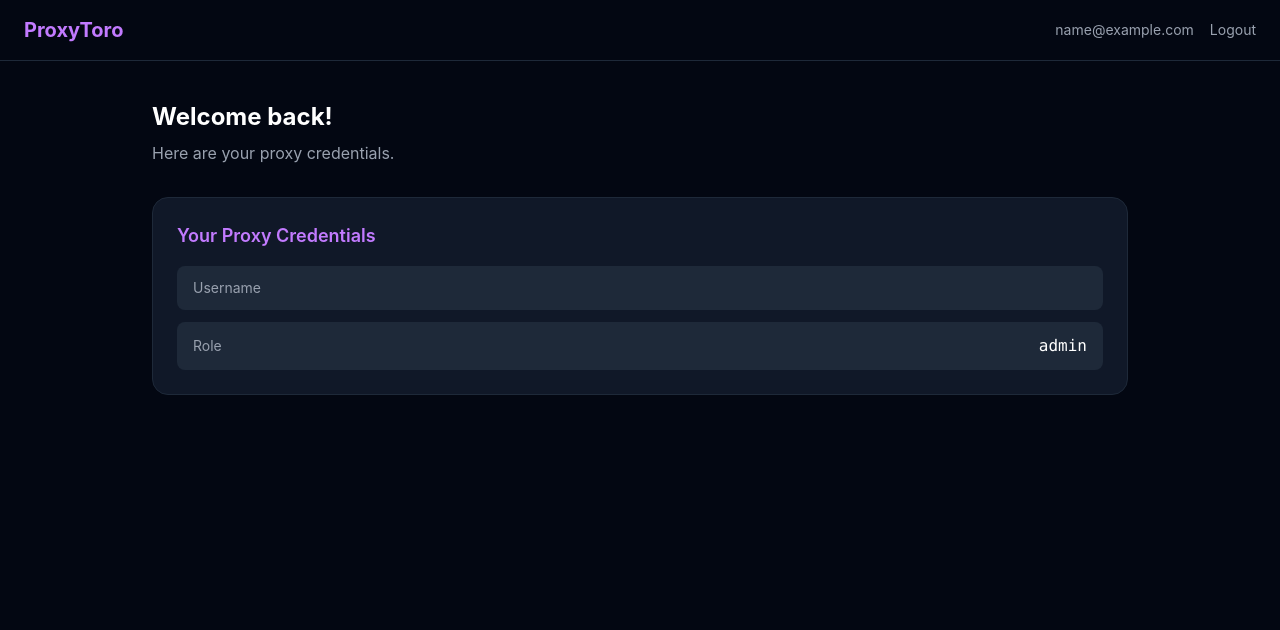
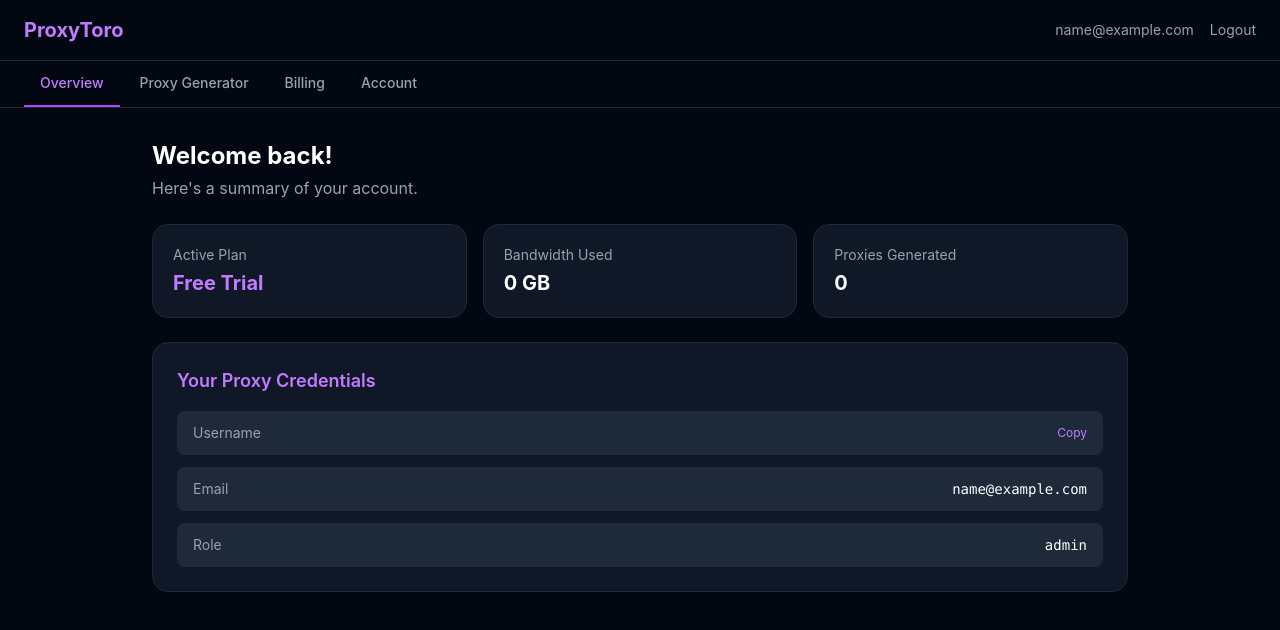
Before and after one commit to yoelKraitman/ProxyToro-Platform, a React app in the folder frontend/: page /dashboard in a window 1280 px wide. Shown: the top 630 px of the page. Built offline with nearby package versions, Linux system fonts and the light colour scheme; sample sign-in values are in the browser's storage; the HTML template or start-up script is replaced by a standard one.

Commit message:
feat: build full dashboard with tabs

```diff
--- a/frontend/src/pages/Dashboard.jsx
+++ b/frontend/src/pages/Dashboard.jsx
@@ -1,13 +1,24 @@
+import { useState } from 'react'
 import { useAuth } from '../context/AuthContext'
 import { useNavigate } from 'react-router-dom'
+
+const TABS = ['Overview', 'Proxy Generator', 'Billing', 'Account']
 
 export default function Dashboard() {
   const { user, logout } = useAuth()
   const navigate = useNavigate()
+  const [activeTab, setActiveTab] = useState('Overview')
+  const [copied, setCopied] = useState('')
 
   const handleLogout = () => {
     logout()
     navigate('/login')
+  }
+
+  const copyToClipboard = (text, label) => {
+    navigator.clipboard.writeText(text)
+    setCopied(label)
+    setTimeout(() => setCopied(''), 2000)
   }
 
   return (
@@ -17,7 +28,7 @@ export default function Dashboard() {
       <nav className="border-b border-gray-800 px-6 py-4 flex items-center justify-between">
         <h1 className="text-xl font-bold text-purple-400">ProxyToro</h1>
         <div className="flex items-center gap-4">
-          <span className="text-gray-400 text-sm">{user?.email}</span>
+          <span className="text-gray-400 text-sm hidden sm:block">{user?.email}</span>
           <button
             onClick={handleLogout}
             className="text-sm text-gray-400 hover:text-white transition"
@@ -27,27 +38,244 @@ export default function Dashboard() {
         </div>
       </nav>
 
-      {/* Content */}
-      <div className="max-w-5xl mx-auto px-6 py-10">
-        <h2 className="text-2xl font-bold mb-2">Welcome back!</h2>
-        <p className="text-gray-400 mb-8">Here are your proxy credentials.</p>
+      {/* Tabs */}
+      <div className="border-b border-gray-800 px-6">
+        <div className="flex gap-1 overflow-x-auto">
+          {TABS.map(tab => (
+            <button
+              key={tab}
+              onClick={() => setActiveTab(tab)}
+              className={`px-4 py-3 text-sm font-medium whitespace-nowrap transition border-b-2 ${
+                activeTab === tab
+                  ? 'border-purple-500 text-purple-400'
+                  : 'border-transparent text-gray-400 hover:text-white'
+              }`}
+            >
+              {tab}
+            </button>
+          ))}
+        </div>
+      </div>
 
-        {/* Credentials Card */}
+      {/* Page Content */}
+      <div className="max-w-5xl mx-auto px-6 py-8">
+
+        {/* ── OVERVIEW ── */}
+        {activeTab === 'Overview' && (
+          <div className="space-y-6">
+            <div>
+              <h2 className="text-2xl font-bold mb-1">Welcome back!</h2>
+              <p className="text-gray-400">Here's a summary of your account.</p>
+            </div>
+
+            {/* Stats */}
+            <div className="grid grid-cols-1 sm:grid-cols-3 gap-4">
+              <div className="bg-gray-900 border border-gray-800 rounded-2xl p-5">
+                <p className="text-gray-400 text-sm mb-1">Active Plan</p>
+                <p className="text-xl font-bold text-purple-400">Free Trial</p>
+              </div>
+              <div className="bg-gray-900 border border-gray-800 rounded-2xl p-5">
+                <p className="text-gray-400 text-sm mb-1">Bandwidth Used</p>
+                <p className="text-xl font-bold">0 GB</p>
+              </div>
+              <div className="bg-gray-900 border border-gray-800 rounded-2xl p-5">
+                <p className="text-gray-400 text-sm mb-1">Proxies Generated</p>
+                <p className="text-xl font-bold">0</p>
+              </div>
+            </div>
+
+            {/* Credentials */}
             <div className="bg-gray-900 border border-gray-800 rounded-2xl p-6">
               <h3 className="text-lg font-semibold mb-4 text-purple-400">Your Proxy Credentials</h3>
               <div className="space-y-3">
-            <div className="flex justify-between items-center bg-gray-800 rounded-lg px-4 py-3">
-              <span className="text-gray-400 text-sm">Username</span>
-              <span className="font-mono text-white">{user?.proxyUsername}</span>
+                {[
+                  { label: 'Username', value: user?.proxyUsername },
+                  { label: 'Email', value: user?.email },
+                  { label: 'Role', value: user?.role },
+                ].map(({ label, value }) => (
+                  <div key={label} className="flex justify-between items-center bg-gray-800 rounded-lg px-4 py-3">
+                    <span className="text-gray-400 text-sm">{label}</span>
+                    <div className="flex items-center gap-3">
+                      <span className="font-mono text-white text-sm">{value}</span>
+                      {label === 'Username' && (
+                        <button
+                          onClick={() => copyToClipboard(value, label)}
+                          className="text-xs text-purple-400 hover:text-purple-300 transition"
+                        >
+                          {copied === label ? 'Copied!' : 'Copy'}
+                        </button>
+                      )}
                     </div>
-            <div className="flex justify-between items-center bg-gray-800 rounded-lg px-4 py-3">
-              <span className="text-gray-400 text-sm">Role</span>
-              <span className="font-mono text-white">{user?.role}</span>
+                  </div>
+                ))}
               </div>
             </div>
           </div>
+        )}
+
+        {/* ── PROXY GENERATOR ── */}
+        {activeTab === 'Proxy Generator' && (
+          <div className="space-y-6">
+            <div>
+              <h2 className="text-2xl font-bold mb-1">Proxy Generator</h2>
+              <p className="text-gray-400">Select your options and generate proxies.</p>
             </div>
 
+            <div className="bg-gray-900 border border-gray-800 rounded-2xl p-6 space-y-5">
+
+              {/* Proxy Type */}
+              <div>
+                <label className="block text-sm text-gray-400 mb-2">Proxy Type</label>
+                <div className="grid grid-cols-3 gap-3">
+                  {['Residential', 'Datacenter', 'Mobile'].map(type => (
+                    <button
+                      key={type}
+                      className="border border-gray-700 hover:border-purple-500 text-gray-300 hover:text-white rounded-lg py-3 text-sm transition"
+                    >
+                      {type}
+                    </button>
+                  ))}
+                </div>
+              </div>
+
+              {/* Location */}
+              <div>
+                <label className="block text-sm text-gray-400 mb-2">Location</label>
+                <select className="w-full bg-gray-800 border border-gray-700 text-white rounded-lg px-4 py-3 focus:outline-none focus:border-purple-500">
+                  <option>United States</option>
+                  <option>United Kingdom</option>
+                  <option>Germany</option>
+                  <option>France</option>
+                  <option>Israel</option>
+                  <option>Any</option>
+                </select>
+              </div>
+
+              {/* Amount */}
+              <div>
+                <label className="block text-sm text-gray-400 mb-2">Amount</label>
+                <input
+                  type="number"
+                  defaultValue={10}
+                  min={1}
+                  max={100}
+                  className="w-full bg-gray-800 border border-gray-700 text-white rounded-lg px-4 py-3 focus:outline-none focus:border-purple-500"
+                />
+              </div>
+
+              <button className="w-full bg-purple-600 hover:bg-purple-700 text-white font-semibold py-3 rounded-lg transition">
+                Generate Proxies
+              </button>
+            </div>
+
+            {/* Output placeholder */}
+            <div className="bg-gray-900 border border-gray-800 rounded-2xl p-6">
+              <div className="flex justify-between items-center mb-4">
+                <h3 className="text-sm font-medium text-gray-400">Output</h3>
+                <button className="text-xs text-purple-400 hover:text-purple-300">Copy All</button>
+              </div>
+              <div className="bg-gray-800 rounded-lg p-4 min-h-32 font-mono text-sm text-gray-500">
+                Your proxies will appear here...
+              </div>
+            </div>
+          </div>
+        )}
+
+        {/* ── BILLING ── */}
+        {activeTab === 'Billing' && (
+          <div className="space-y-6">
+            <div>
+              <h2 className="text-2xl font-bold mb-1">Plans & Billing</h2>
+              <p className="text-gray-400">Choose a plan that fits your needs.</p>
+            </div>
+
+            {/* Plans */}
+            <div className="grid grid-cols-1 sm:grid-cols-3 gap-4">
+              {[
+                { name: 'Starter', price: '$9', bandwidth: '10 GB', proxies: '100', color: 'gray' },
+                { name: 'Pro', price: '$29', bandwidth: '50 GB', proxies: '500', color: 'purple', popular: true },
+                { name: 'Business', price: '$79', bandwidth: '200 GB', proxies: 'Unlimited', color: 'gray' },
+              ].map(plan => (
+                <div
+                  key={plan.name}
+                  className={`bg-gray-900 rounded-2xl p-6 border ${
+                    plan.popular ? 'border-purple-500' : 'border-gray-800'
+                  } relative`}
+                >
+                  {plan.popular && (
+                    <span className="absolute -top-3 left-1/2 -translate-x-1/2 bg-purple-600 text-white text-xs px-3 py-1 rounded-full">
+                      Most Popular
+                    </span>
+                  )}
+                  <h3 className="text-lg font-bold mb-1">{plan.name}</h3>
+                  <p className="text-3xl font-bold text-purple-400 mb-4">{plan.price}<span className="text-sm text-gray-400">/mo</span></p>
+                  <ul className="space-y-2 text-sm text-gray-400 mb-6">
+                    <li>✓ {plan.bandwidth} bandwidth</li>
+                    <li>✓ {plan.proxies} proxies</li>
+                    <li>✓ All locations</li>
+                    <li>✓ 24/7 support</li>
+                  </ul>
+                  <button className={`w-full py-2 rounded-lg text-sm font-semibold transition ${
+                    plan.popular
+                      ? 'bg-purple-600 hover:bg-purple-700 text-white'
+                      : 'border border-gray-700 hover:border-purple-500 text-gray-300'
+                  }`}>
+                    Get Started
+                  </button>
+                </div>
+              ))}
+            </div>
+
+            {/* Invoice history */}
+            <div className="bg-gray-900 border border-gray-800 rounded-2xl p-6">
+              <h3 className="text-lg font-semibold mb-4">Invoice History</h3>
+              <p className="text-gray-500 text-sm">No invoices yet.</p>
+            </div>
+          </div>
+        )}
+
+        {/* ── ACCOUNT ── */}
+        {activeTab === 'Account' && (
+          <div className="space-y-6">
+            <div>
+              <h2 className="text-2xl font-bold mb-1">Account Settings</h2>
+              <p className="text-gray-400">Manage your account details.</p>
+            </div>
+
+            <div className="bg-gray-900 border border-gray-800 rounded-2xl p-6 space-y-4">
+              <div>
+                <label className="block text-sm text-gray-400 mb-2">Email</label>
+                <input
+                  type="email"
+                  defaultValue={user?.email}
+                  disabled
+                  className="w-full bg-gray-800 border border-gray-700 text-gray-400 rounded-lg px-4 py-3 cursor-not-allowed"
+                />
+              </div>
+              <div>
+                <label className="block text-sm text-gray-400 mb-2">New Password</label>
+                <input
+                  type="password"
+                  placeholder="Enter new password"
+                  className="w-full bg-gray-800 border border-gray-700 text-white rounded-lg px-4 py-3 focus:outline-none focus:border-purple-500"
+                />
+              </div>
+              <button className="bg-purple-600 hover:bg-purple-700 text-white font-semibold px-6 py-2 rounded-lg transition text-sm">
+                Save Changes
+              </button>
+            </div>
+
+            <div className="bg-gray-900 border border-red-900/30 rounded-2xl p-6">
+              <h3 className="text-lg font-semibold text-red-400 mb-2">Danger Zone</h3>
+              <p className="text-gray-400 text-sm mb-4">Once you delete your account, there is no going back.</p>
+              <button className="border border-red-500/50 text-red-400 hover:bg-red-500/10 px-6 py-2 rounded-lg text-sm transition">
+                Delete Account
+              </button>
+            </div>
+          </div>
+        )}
+
+      </div>
     </div>
   )
 }
```
Lines whose indentation alone changed are shown as unchanged.
